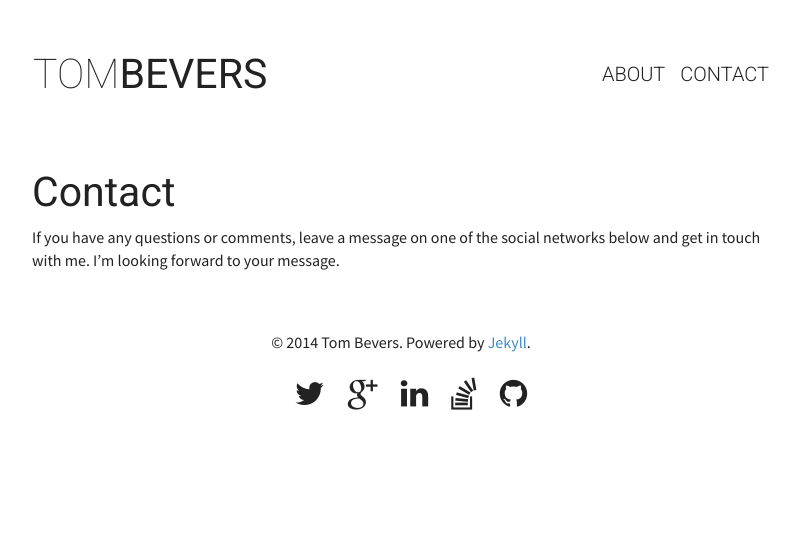
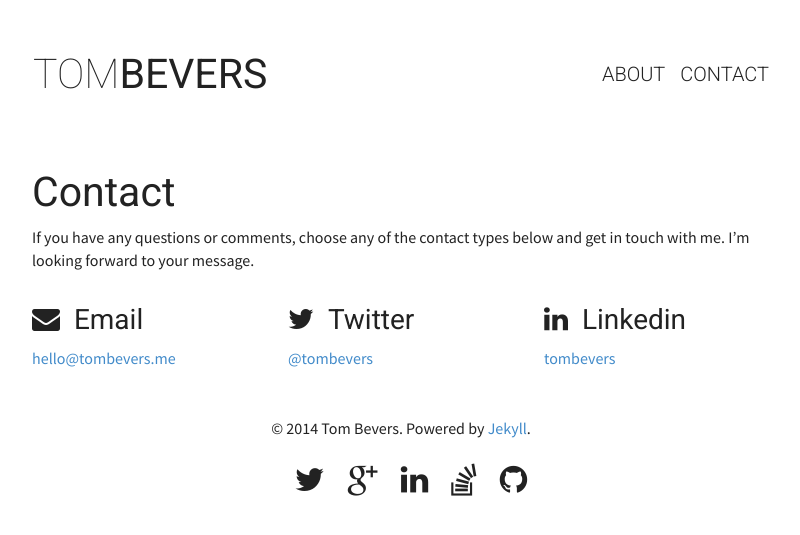
Before and after one commit to tombevers/tombevers.me, a Jekyll site: the page built from contact/index.markdown, in a window 1280 px wide. Shown: the top 535 px of the page, without its empty margins (239-1039 px from the left). Built offline with Jekyll 4.4.1, drawn with Linux system fonts in a browser that asks for light colours.

Commit message:
Update contact page

```diff
--- a/contact/index.markdown
+++ b/contact/index.markdown
@@ -4,4 +4,23 @@ title: Contact
 ---
 #Contact
 
-If you have any questions or comments, leave a message on one of the social networks below and get in touch with me. I'm looking forward to your message.
+If you have any questions or comments, choose any of the contact types below and get in touch with me. I'm looking forward to your message.
+
+<div class="row">
+  <div  class="col-md-4">
+    <h3><i class="icon-envelope icon-1x"></i>&nbsp;&nbsp;Email</h3>
+    <a href="mailto:hello@tombevers.me">hello@tombevers.me</a>
+  </div>
+  {% if site.owner.twitter %}
+  <div  class="col-md-4">
+    <h3><i class="icon-twitter icon-1x"></i>&nbsp;&nbsp;Twitter</h3>
+    <a href="http://twitter.com/{{ site.owner.twitter }}" title="{{ site.owner.name}} on Twitter">@tombevers</a>
+  </div>
+  {% endif %}
+  {% if site.owner.linkedin %}
+  <div class="col-md-4">
+    <h3><i class="icon-linkedin icon-1x"></i>&nbsp;&nbsp;Linkedin</h3>
+    <a href="http://linkedin.com/in/{{ site.owner.linkedin }}" title="{{ site.owner.name}} on LinkedIn">tombevers</a>
+  </div>
+  {% endif %}
+</div>
```
